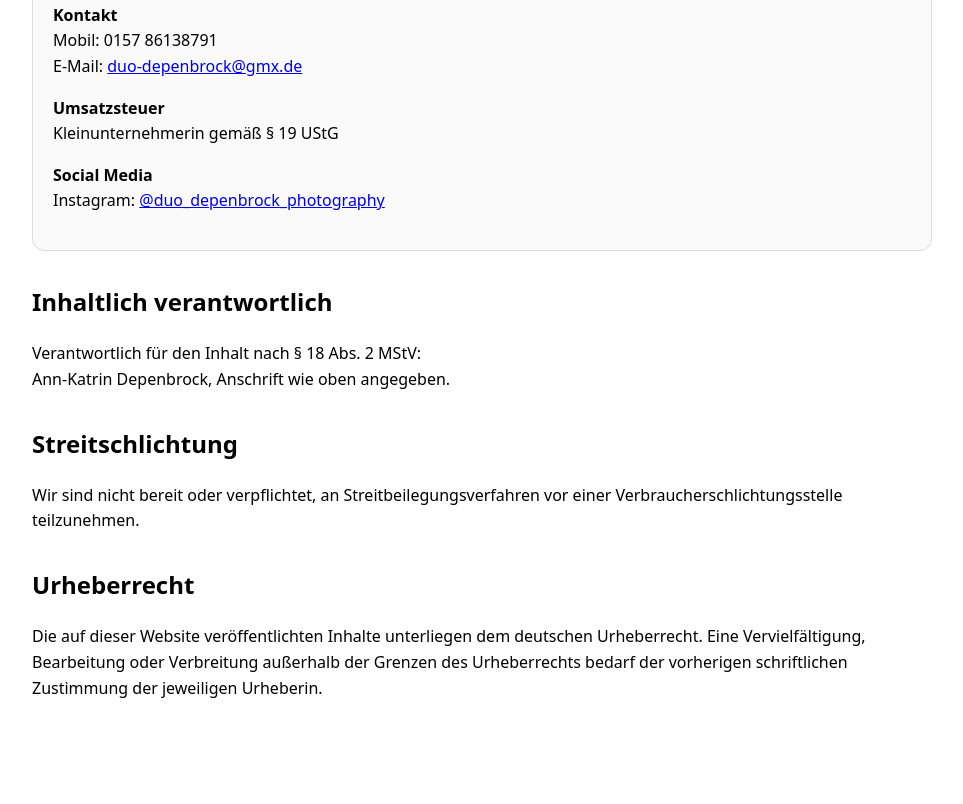
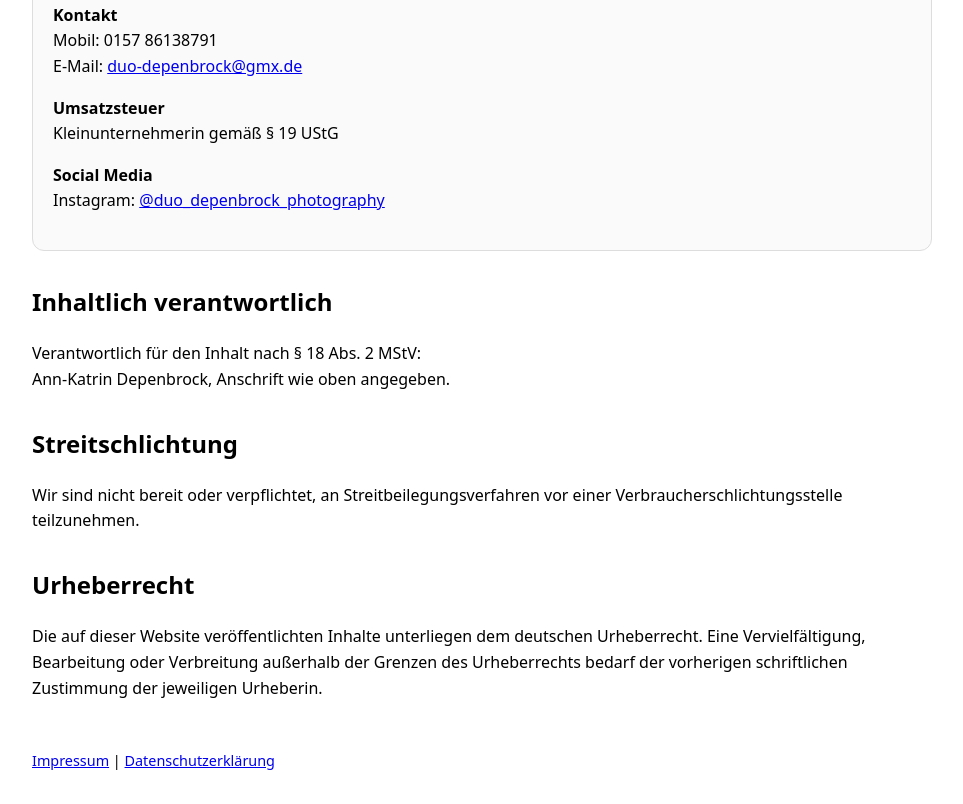
Before and after one commit to DuoDepenbrockPhotography/DuoDepenbrockPhotography.github.io, a plain HTML site: page Impressum/Impressum.html in a window 1280 px wide. Shown: the part 373-1177 px from the top of the page, without its empty margins (158-1121 px from the left). Before the commit the page ends 1138 px from the top, so only its background shows below. Drawn offline with Linux system fonts and the light colour scheme.

Commit message:
Update and rename index.html to Impressum.html

```diff
--- a/Impressum/index.html
+++ b/Impressum/Impressum.html
@@ -95,5 +95,11 @@
 </section>
 
 
+
 </body>
+<footer style="margin-top:3rem; font-size:0.9rem;">
+  <a href="/impressum.html">Impressum</a> |
+  <a href="/datenschutz.html">Datenschutzerklärung</a>
+</footer>
+
 </html>
```
